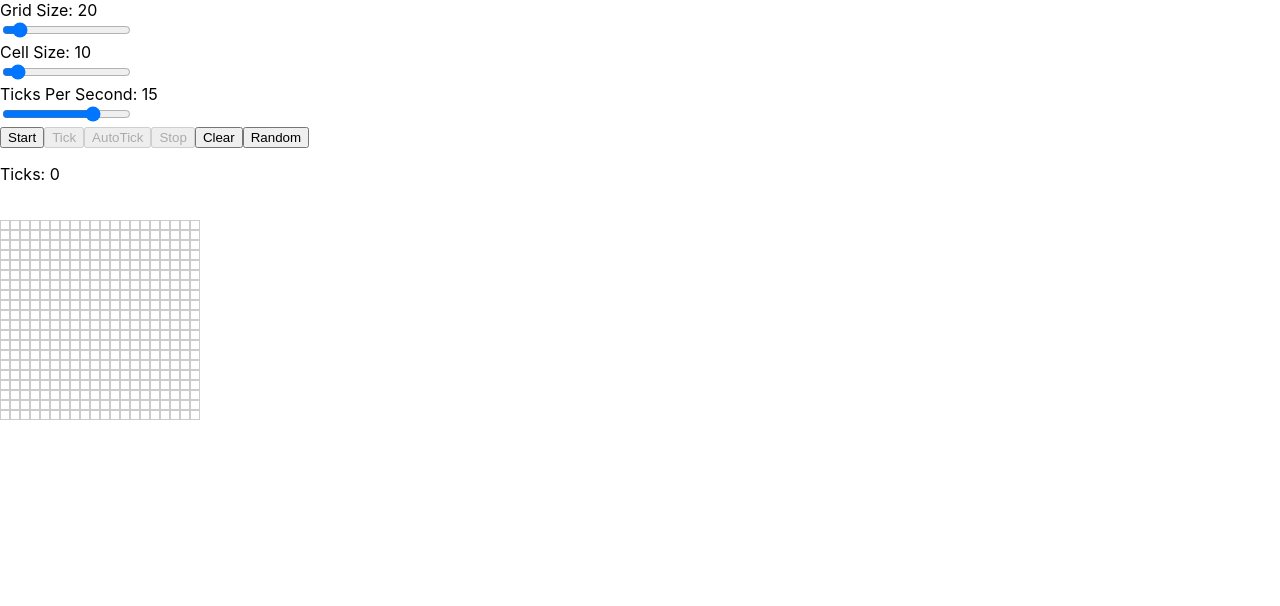
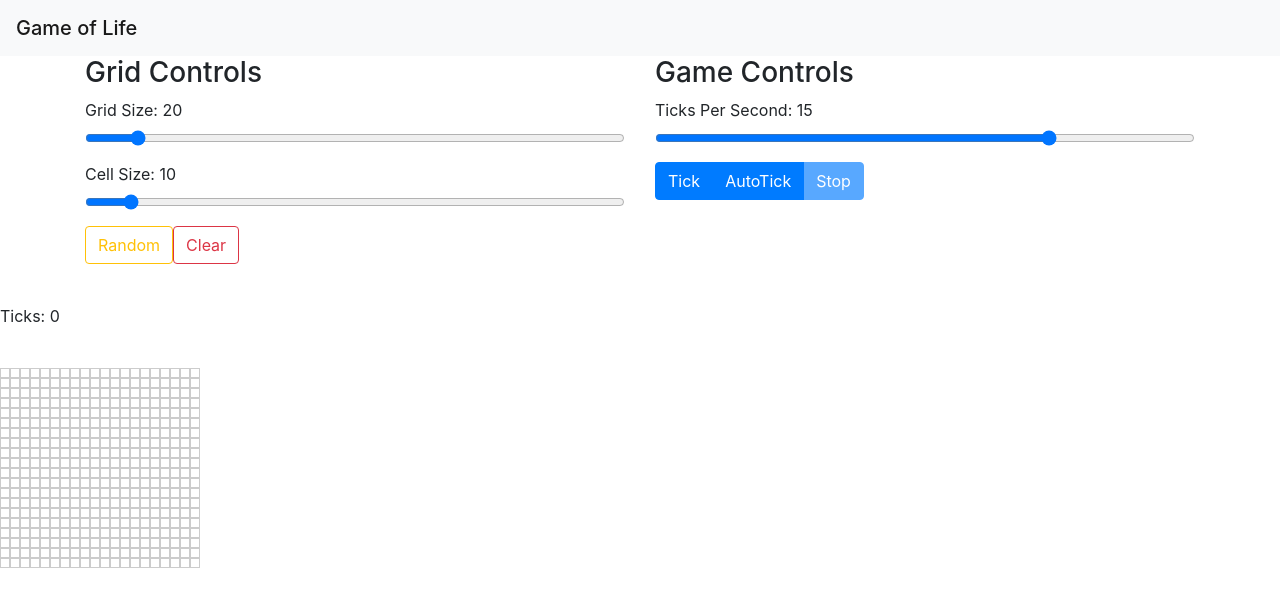
Before and after one commit to James-Quigley/life, a React (Create React App) app: page / in a window 1280 px wide. Shown: the top 606 px of the page. Built offline with nearby package versions, Linux system fonts and the light colour scheme.

Commit message:
Start adding bootstrap and layout design

```diff
--- a/public/index.html
+++ b/public/index.html
@@ -19,7 +19,8 @@
       work correctly both with client-side routing and a non-root public URL.
       Learn how to configure a non-root public URL by running `npm run build`.
     -->
-    <title>React App</title>
+    <title>Game of Life</title>
+    <link rel="stylesheet" href="https://stackpath.bootstrapcdn.com/bootstrap/4.1.3/css/bootstrap.min.css" integrity="sha384-MCw98/SFnGE8fJT3GXwEOngsV7Zt27NXFoaoApmYm81iuXoPkFOJwJ8ERdknLPMO" crossorigin="anonymous">
   </head>
   <body>
     <noscript>
@@ -36,5 +37,8 @@
       To begin the development, run `npm start` or `yarn start`.
       To create a production bundle, use `npm run build` or `yarn build`.
     -->
+    <script src="https://code.jquery.com/jquery-3.3.1.slim.min.js" integrity="sha384-q8i/X+965DzO0rT7abK41JStQIAqVgRVzpbzo5smXKp4YfRvH+8abtTE1Pi6jizo" crossorigin="anonymous"></script>
+    <script src="https://cdnjs.cloudflare.com/ajax/libs/popper.js/1.14.3/umd/popper.min.js" integrity="sha384-ZMP7rVo3mIykV+2+9J3UJ46jBk0WLaUAdn689aCwoqbBJiSnjAK/l8WvCWPIPm49" crossorigin="anonymous"></script>
+    <script src="https://stackpath.bootstrapcdn.com/bootstrap/4.1.3/js/bootstrap.min.js" integrity="sha384-ChfqqxuZUCnJSK3+MXmPNIyE6ZbWh2IMqE241rYiqJxyMiZ6OW/JmZQ5stwEULTy" crossorigin="anonymous"></script>
   </body>
 </html>
--- a/src/App.tsx
+++ b/src/App.tsx
@@ -4,11 +4,11 @@ import './App.css';
 import AutoTick from './AutoTick';
 import Grid from './Grid';
 import Canvas from './Canvas';
+import Navbar from './Navbar';
 
 interface State {
   size: number
   grid: Grid
-  started: boolean,
   ticksPerSec: number,
   isAutoTicking: boolean,
   ticks: number,
@@ -20,7 +20,6 @@ const gridSize = 20;
 const defaultState: State = {
   size: gridSize,
   grid: new Grid(gridSize),
-  started: false,
   ticksPerSec: 15,
   isAutoTicking: false,
   ticks: 0,
@@ -32,14 +31,9 @@ class App extends React.Component<{}, State> {
   constructor(props: {}) {
     super(props);
     this.state = defaultState;
-    this.getButtonStyle = this.getButtonStyle.bind(this);
     this.tick = this.tick.bind(this);
     this.toggleCell = this.toggleCell.bind(this);
     this.clear = this.clear.bind(this);
-  }
-
-  getButtonStyle() {
-    return this.state.started ? { pointerEvents: 'none' } : { pointerEvents: 'auto' };
   }
 
   tick() {
@@ -61,18 +55,22 @@ class App extends React.Component<{}, State> {
   }
 
   clear() {
-    this.setState({ grid: new Grid(this.state.size), isAutoTicking: false, started: false, ticks: 0 });
+    this.setState({ grid: new Grid(this.state.size), isAutoTicking: false, ticks: 0 });
   }
 
   render() {
     return (
       <div>
+        <Navbar />
 
-        {this.state.isAutoTicking ? <AutoTick onTick={this.tick} interval={1000 / this.state.ticksPerSec} /> : ''}
-
+        <div className="container">
+          <div className="row">
+            <div className="col-sm">
+            <form>
+              <h3>Grid Controls</h3>
+              <div className="form-group">
                 <label htmlFor="size">Grid Size: {this.state.size}</label>
-        <br />
-        <input type="range" min="3" max="200" value={this.state.size} name="size" onChange={(e) => {
+                <input type="range" className="form-control-range" id="size" min="3" max="200" value={this.state.size} onChange={(e) => {
                   const newSize = parseInt(e.target.value);
                   this.setState({
                     size: newSize,
@@ -81,46 +79,18 @@ class App extends React.Component<{}, State> {
                     ticks: 0
                   })
                 }} />
-        <br />
-
+              </div>
+              <div className="form-group">
                 <label htmlFor="cellsize">Cell Size: {this.state.cellSize}</label>
-        <br />
-        <input type="range" min="3" max="100" value={this.state.cellSize} name="cellsize" onChange={(e) => {
+                <input className="form-control-range" type="range" min="3" max="100" value={this.state.cellSize} name="cellsize" onChange={(e) => {
                   const newSize = parseInt(e.target.value);
                   this.setState({
                     cellSize: newSize
                   })
                 }} />
-        <br />
-
-
-        <label htmlFor="ticks">Ticks Per Second: {this.state.ticksPerSec}</label>
-        <br />
-        <input type="range" min="1" max="20" value={this.state.ticksPerSec} name="ticks" onChange={(e) => {
-          const tps = parseInt(e.target.value);
-          this.setState({
-            ...this.state,
-            ticksPerSec: tps
-          })
-        }} />
-        <br />
-        <button disabled={this.state.started} onClick={() => this.setState({ ...this.state, started: true })}>Start</button>
-        <button disabled={!this.state.started} onClick={this.tick}>Tick</button>
-        <button disabled={!this.state.started || (this.state.isAutoTicking && this.state.started)} onClick={() => {
-          this.setState({
-            ...this.state,
-            isAutoTicking: true
-          })
-        }}>AutoTick</button>
-        <button disabled={!this.state.started || (!this.state.isAutoTicking && this.state.started)} onClick={() => {
-          this.setState({
-            ...this.state,
-            isAutoTicking: false
-          })
-        }}>Stop</button>
-        <button onClick={() => this.clear()}>Clear</button>
-
-        <button onClick={() => {
+              </div>
+              <div className="form-group">
+                <button type="button" className="btn btn-outline-warning" onClick={() => {
                   const grid = new Grid(this.state.size);
 
                   for (let x = 0; x < this.state.size; x++) {
@@ -128,12 +98,52 @@ class App extends React.Component<{}, State> {
                       grid.cells[x][y].alive = Math.random() > .5;
                     }
                   }
-          this.setState({grid, isAutoTicking: false, started: false, ticks: 0});
+                  this.setState({grid, isAutoTicking: false, ticks: 0});
                 }}>Random</button>
+                <button type="button" className="btn btn-outline-danger" onClick={() => this.clear()}>Clear</button>
+              </div>
+            </form>
+            </div>
+            <div className="col-sm">
+                <h3>Game Controls</h3>
+                <div className="form-group">
+                  <label htmlFor="ticks">Ticks Per Second: {this.state.ticksPerSec}</label>
+                  <input type="range" className="form-control-range" id="ticks" min="1" max="20" value={this.state.ticksPerSec} onChange={(e) => {
+                    const tps = parseInt(e.target.value);
+                    this.setState({
+                      ...this.state,
+                      ticksPerSec: tps
+                    })
+                  }} />
+                </div>
+                <div className="form-group">
+                  <div className="btn-group">
+                  <button className="btn btn-primary" disabled={this.state.isAutoTicking} onClick={this.tick}>Tick</button>
+                  <button className="btn btn-primary" disabled={this.state.isAutoTicking} onClick={() => {
+                    this.setState({
+                      ...this.state,
+                      isAutoTicking: true
+                    })
+                  }}>AutoTick</button>
+                  <button className="btn btn-primary" disabled={!this.state.isAutoTicking} onClick={() => {
+                    this.setState({
+                      ...this.state,
+                      isAutoTicking: false
+                    })
+                  }}>Stop</button>
+                  </div>
+                </div>
+            </div>
+          </div>
+        </div>
+
+        {this.state.isAutoTicking ? <AutoTick onTick={this.tick} interval={1000 / this.state.ticksPerSec} /> : ''}
+
+
         <br />
         <p>Ticks: {this.state.ticks}</p>
         <br />
-        <Canvas cellClick={this.toggleCell} gridSize={this.state.size} cellSize={this.state.cellSize} grid={this.state.grid} started={this.state.started} isAutoTicking={this.state.isAutoTicking} />
+        <Canvas cellClick={this.toggleCell} gridSize={this.state.size} cellSize={this.state.cellSize} grid={this.state.grid} isAutoTicking={this.state.isAutoTicking} />
       </div>
     );
   }
--- a/src/Canvas.tsx
+++ b/src/Canvas.tsx
@@ -7,7 +7,6 @@ interface Props {
   gridSize: number
   cellSize: number
   grid: Grid
-  started: boolean
   cellClick: (x: number, y: number) => void,
   isAutoTicking: boolean
 }
--- /dev/null
+++ b/src/Navbar.tsx
@@ -0,0 +1,8 @@
+import * as React from 'react';
+
+export default () => {
+
+  return <nav className="navbar navbar-light bg-light">
+    <span className="navbar-brand mb-0 h1">Game of Life</span>
+  </nav>
+};
```
Lines whose indentation alone changed are shown as unchanged.
